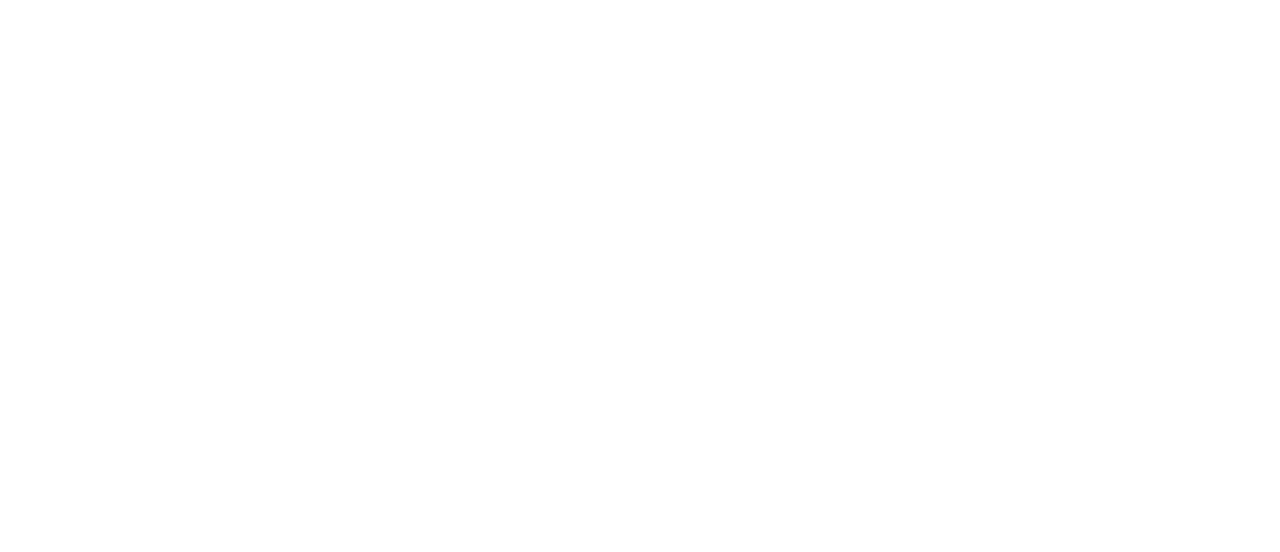
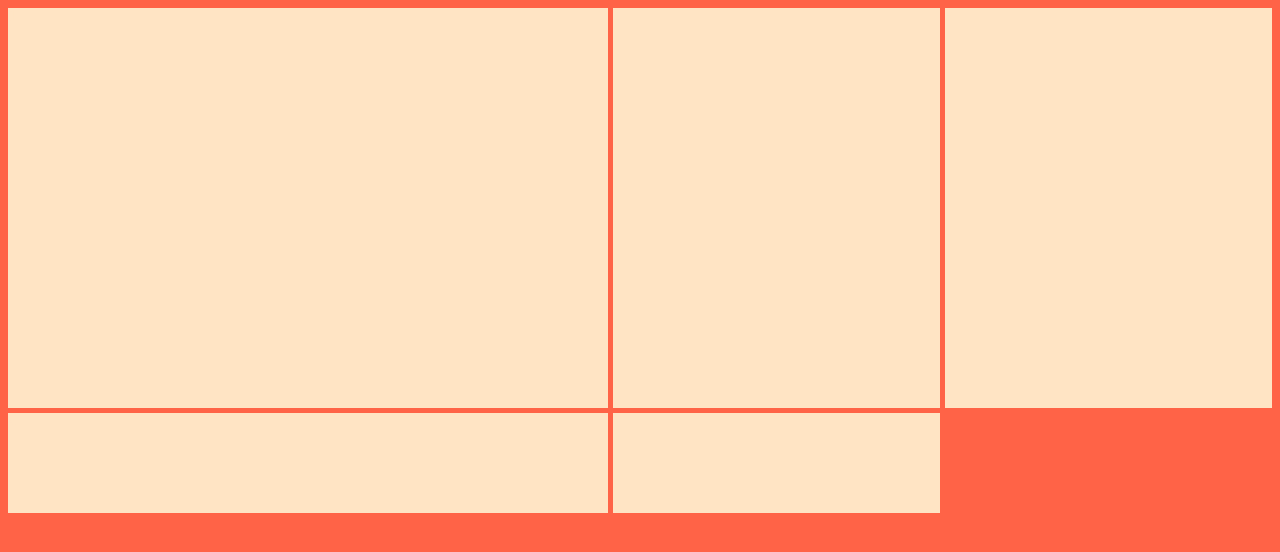
Before and after one commit to Maria-Siedlik/grid, a plain HTML site: page index.html in a window 1280 px wide. Drawn offline with Linux system fonts and the light colour scheme.

Commit message:
ćwiczenie z grida 1

```diff
--- a/index.html
+++ b/index.html
@@ -5,6 +5,15 @@
       <meta name="viewport" content="width=device-width, initial-scale=1.0" />
       <meta http-equiv="X-UA-Compatible" content="ie=edge" />
       <title>Document</title>
+      <link rel="stylesheet" href="style/style.css" />
    </head>
-   <body></body>
+   <body>
+      <div class="grid">
+         <div class="grid__item grid__item--1">1</div>
+         <div class="grid__item grid__item--2">2</div>
+         <div class="grid__item grid__item--3">3</div>
+         <div class="grid__item grid__item--4">4</div>
+         <div class="grid__item grid__item--5">5</div>
+      </div>
+   </body>
 </html>
--- /dev/null
+++ b/style/style.css
@@ -0,0 +1,24 @@
+html {
+   box-sizing: border-box;
+}
+*,
+*:after,
+*:before {
+   box-sizing: inherit;
+}
+body {
+   background: tomato;
+   color: bisque;
+   font-size: 15px;
+   font-weight: bold;
+}
+.grid {
+   display: grid;
+   grid-template-columns: minmax(10px, 600px) 1fr 1fr;
+   grid-template-rows: 400px 100px 200px;
+   grid-column-gap: 5px;
+   grid-row-gap: 5px;
+}
+.grid__item {
+   background: bisque;
+}
```
